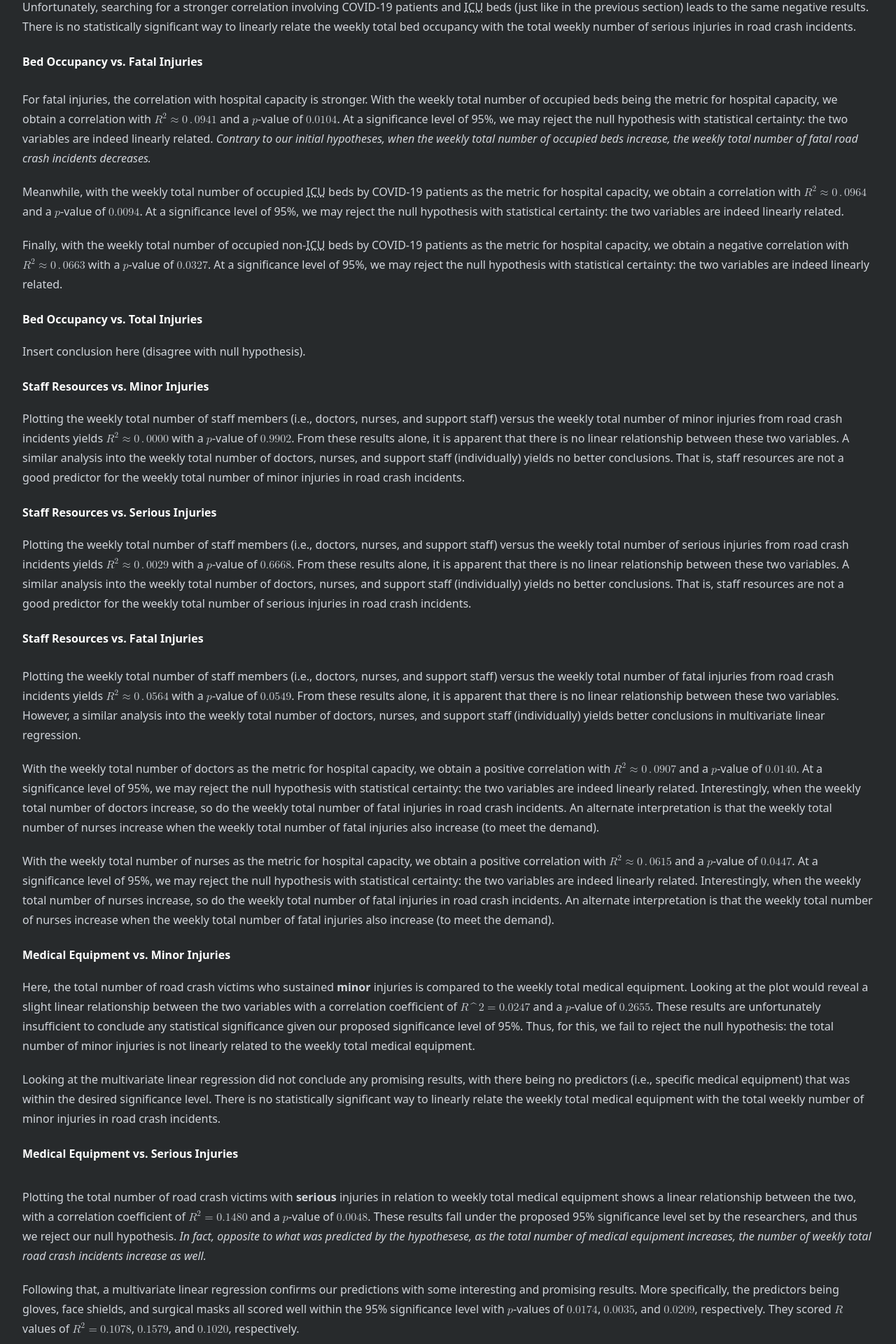
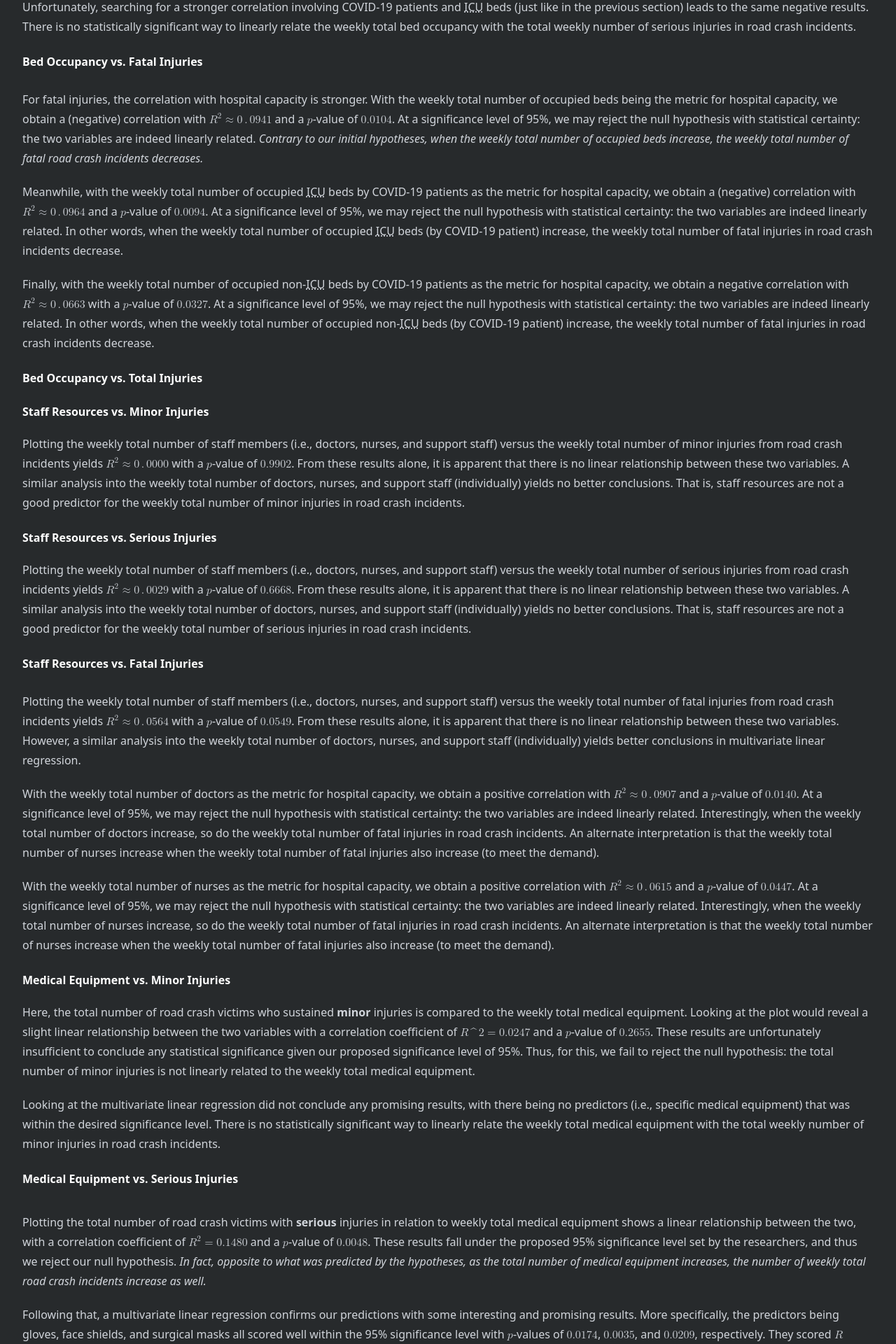
Before and after one commit to bantay-bangga/bantay-bangga.github.io, a SvelteKit app: page / in a window 1280 px wide. Shown: the part 3540-5460 px from the top of the page at 70% size. Built offline with nearby package versions, Linux system fonts and the light colour scheme.

Commit message:
feat: add implications to fatal injuries vs. bed occupancy

```diff
--- a/src/routes/+page.svelte
+++ b/src/routes/+page.svelte
@@ -293,7 +293,7 @@
     </div>
     <p>
         For fatal injuries, the correlation with hospital capacity is stronger. With the weekly total number of occupied
-        beds being the metric for hospital capacity, we obtain a correlation with
+        beds being the metric for hospital capacity, we obtain a (negative) correlation with
         <math xmlns="http://www.w3.org/1998/Math/MathML"
             ><mrow
                 ><msup><mi>R</mi><mn>2</mn></msup><mo>&#x2248;</mo><mn>0</mn><mo separator="true">.</mo><mrow
@@ -313,7 +313,7 @@
     </p>
     <p>
         Meanwhile, with the weekly total number of occupied <abbr title="Intensive Care Unit">ICU</abbr> beds by
-        COVID-19 patients as the metric for hospital capacity, we obtain a correlation with
+        COVID-19 patients as the metric for hospital capacity, we obtain a (negative) correlation with
         <math xmlns="http://www.w3.org/1998/Math/MathML"
             ><mrow
                 ><msup><mi>R</mi><mn>2</mn></msup><mo>&#x2248;</mo><mn>0</mn><mo separator="true">.</mo><mrow
@@ -325,8 +325,9 @@
         <math xmlns="http://www.w3.org/1998/Math/MathML"><mi>p</mi></math>-value of
         <math xmlns="http://www.w3.org/1998/Math/MathML"><mrow><mn>0</mn><mi>.</mi><mn>0094</mn></mrow></math>. At a
         significance level of 95%, we may reject the null hypothesis with statistical certainty: the two variables are
-        indeed linearly related.
-        <!-- TODO: Describe the trend. "When the X decreases, Y increases." -->
+        indeed linearly related. In other words, when the weekly total number of occupied
+        <abbr title="Intensive Care Unit">ICU</abbr>
+        beds (by COVID-19 patient) increase, the weekly total number of fatal injuries in road crash incidents decrease.
     </p>
     <p>
         Finally, with the weekly total number of occupied non-<abbr title="Intensive Care Unit">ICU</abbr> beds by
@@ -342,8 +343,10 @@
         <math xmlns="http://www.w3.org/1998/Math/MathML"><mi>p</mi></math>-value of
         <math xmlns="http://www.w3.org/1998/Math/MathML"><mrow><mn>0</mn><mi>.</mi><mn>0327</mn></mrow></math>. At a
         significance level of 95%, we may reject the null hypothesis with statistical certainty: the two variables are
-        indeed linearly related.
-        <!-- TODO: Describe the trend. "When the X decreases, Y increases." -->
+        indeed linearly related. In other words, when the weekly total number of occupied non-<abbr
+            title="Intensive Care Unit">ICU</abbr
+        >
+        beds (by COVID-19 patient) increase, the weekly total number of fatal injuries in road crash incidents decrease.
     </p>
     <h4>Bed Occupancy vs. Total Injuries</h4>
     <enhanced:img
@@ -351,7 +354,6 @@
         alt="A scatter plot of total occupied hospital bed percentage vs overall total road incident injuries"
         class="mx-auto block max-w-2xl"
     />
-    <p>Insert conclusion here (disagree with null hypothesis).</p>
 
     <h4>Staff Resources vs. Minor Injuries</h4>
     <enhanced:img
@@ -529,9 +531,9 @@
         <math xmlns="http://www.w3.org/1998/Math/MathML"><mrow><mn>0</mn><mi>.</mi><mn>0048</mn></mrow></math>. These
         results fall under the proposed 95% significance level set by the researchers, and thus we reject our null
         hypothesis.
-        <i
-            >In fact, opposite to what was predicted by the hypothesese, as the total number of medical equipment
-            increases, the number of weekly total road crash incidents increase as well.</i
+        <em
+            >In fact, opposite to what was predicted by the hypotheses, as the total number of medical equipment
+            increases, the number of weekly total road crash incidents increase as well.</em
         >
     </p>
     <p>
@@ -606,9 +608,7 @@
 
     <h3>Pilipinas in a Nutshell (PILIPINUTS 2023)</h3>
     <enhanced:img src={nutshell} alt="Bantay Bangga plot for Pilipinuts 2023" />
-    <p>
-        INSERT DESCRIPTION
-    </p>
+    <p>INSERT DESCRIPTION</p>
 
     <h2>About Us</h2>
     <div class="not-prose grid grid-cols-1 gap-4 md:grid-cols-3">
```
